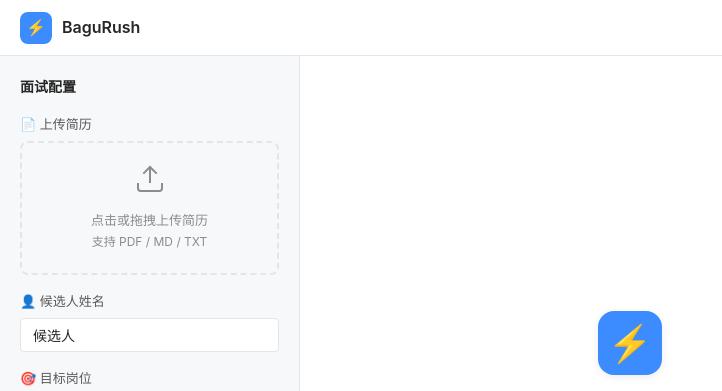
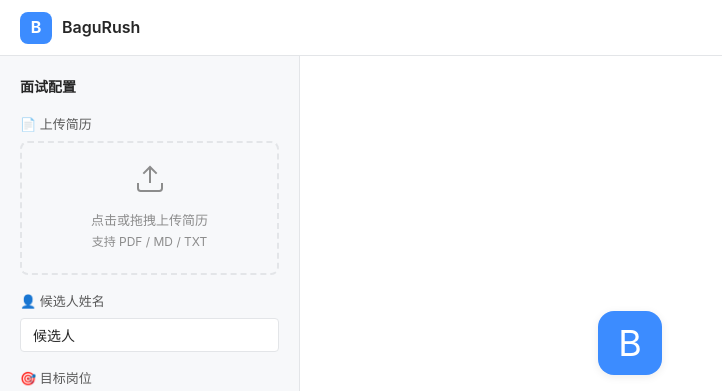
Before and after one commit to lulusiyuyu/BaguRush, a plain HTML site: page bagurush/frontend/index.html in a window 1280 px wide. Shown: the top 391 px of the page, 0-722 px from the left. Drawn offline with Linux system fonts and the light colour scheme.

Commit message:
ui: logo text IF/⚡ → B

```diff
--- a/bagurush/frontend/index.html
+++ b/bagurush/frontend/index.html
@@ -12,7 +12,7 @@
   <!-- ====== Header ====== -->
   <header class="header">
     <div class="header-left">
-      <div class="logo">⚡</div>
+      <div class="logo">B</div>
       <span class="header-title">BaguRush</span>
     </div>
     <div class="header-center">
@@ -175,7 +175,7 @@
     <section class="chat-area" id="chat-area">
       <!-- 欢迎页 -->
       <div id="welcome-view" class="welcome-view">
-        <div class="welcome-logo">⚡</div>
+        <div class="welcome-logo">B</div>
         <h1 class="welcome-title">BaguRush</h1>
         <p class="welcome-subtitle">上传简历，选择岗位，开始你的 AI 模拟面试</p>
         <div class="welcome-features">
```
